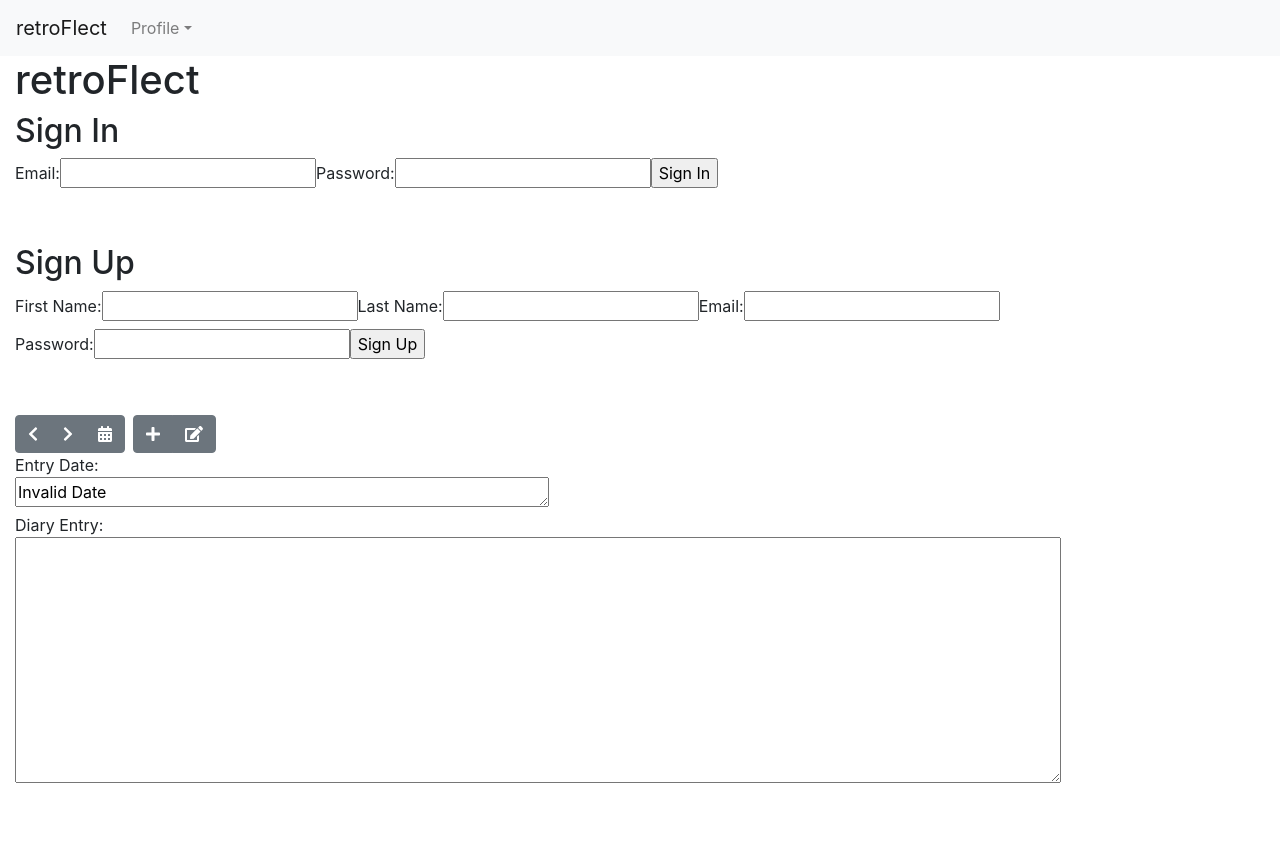
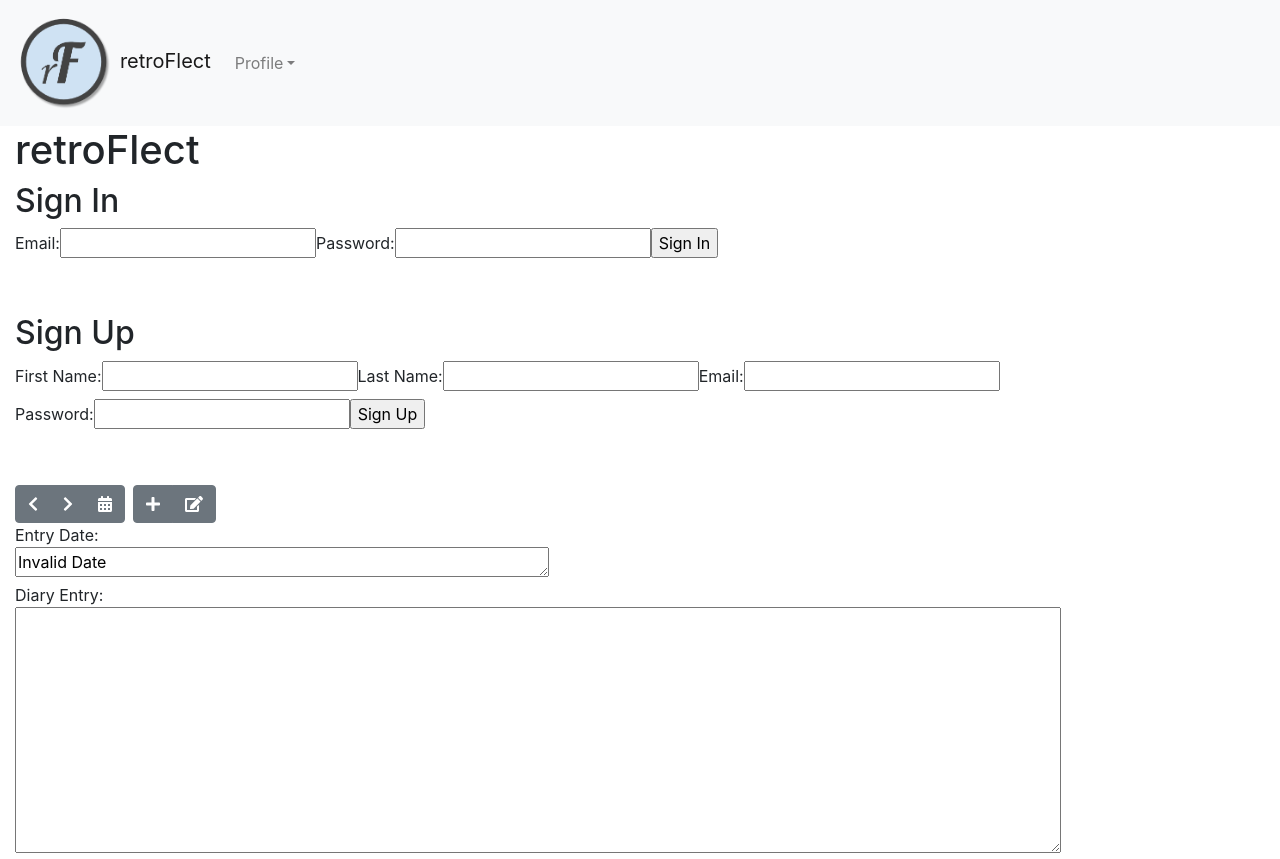
Before and after one commit to retroFlecters/retroflect-cra, a React (Create React App) app: page / in a window 1280 px wide. Before the commit the page ends 800 px from the top, so only its background shows below. Built offline with nearby package versions, Linux system fonts and the light colour scheme; no server answers.

Commit message:
Added logo to tab and navbar

```diff
--- a/public/index.html
+++ b/public/index.html
@@ -2,7 +2,7 @@
 <html lang="en">
   <head>
     <meta charset="utf-8" />
-    <link rel="icon" href="%PUBLIC_URL%/favicon.ico" />
+    <link rel="icon" href="/icon.png" />
     <meta name="viewport" content="width=device-width, initial-scale=1" />
     <meta name="theme-color" content="#000000" />
     <meta
@@ -22,6 +22,7 @@
       work correctly both with client-side routing and a non-root public URL.
       Learn how to configure a non-root public URL by running `npm run build`.
     -->
+    <link href="https://fonts.googleapis.com/css?family=Cookie&display=swap" rel="stylesheet">
     <title>retroFlect</title>
   </head>
   <body>
--- a/src/App.js
+++ b/src/App.js
@@ -36,7 +36,7 @@ function App() {
   return (
     <div>
       <NavBar handleSignOut={handleSignOutRequest} user={user}></NavBar>
-      <div class="col-12">
+      <div className="col-12">
         <h1>retroFlect</h1>
       </div>
       <div className="col-12">
--- a/src/components/NavBar.js
+++ b/src/components/NavBar.js
@@ -5,7 +5,7 @@ const NavBar = ({ handleSignOut, user }) => {
   return (
     <nav className="navbar navbar-expand-lg navbar-light bg-light">
       <a className="navbar-brand" href="/">
-        retroFlect
+        <img src="/icon.png" height="100"></img> retroFlect
       </a>
       <button
         className="navbar-toggler"
--- /dev/null
+++ b/src/index.css
@@ -0,0 +1,11 @@
+body {
+  font-family: 'Cookie', sans-serif;
+}
+
+.heading {
+  font-weight: 700;
+}
+
+.subheading {
+  font-weight: 300;
+}
```
Also changed, not shown: public/icon.png (added).
